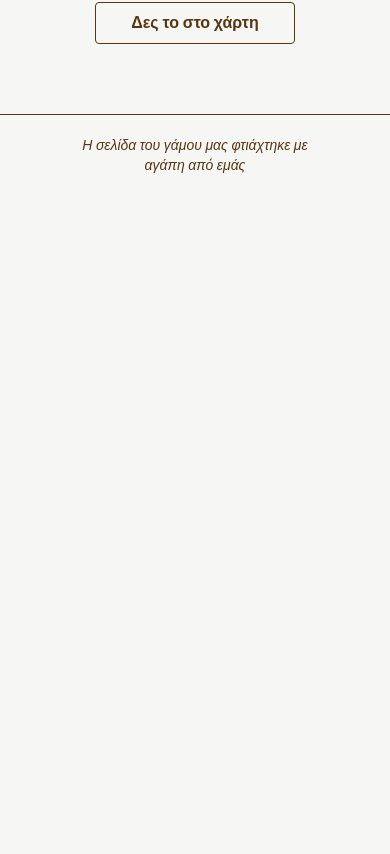
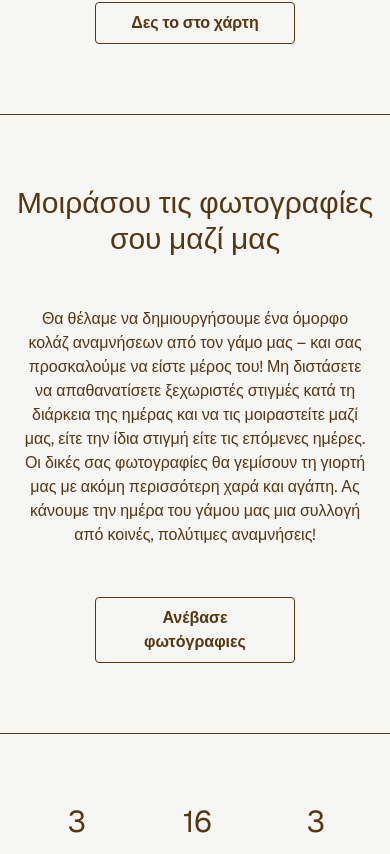
Before and after one commit to Doberjohn/wedding, a Next.js app: page / in a window 390 px wide. Shown: the part 1545-2399 px from the top of the page. Before the commit the page ends 1720 px from the top, so only its background shows below. Built offline with nearby package versions, Linux system fonts and the light colour scheme.

Commit message:
Started mobile refactoring

```diff
--- a/app/page.tsx
+++ b/app/page.tsx
@@ -1,12 +1,12 @@
 "use client"
+// import {images} from "@/config/images";
 // import {ImageGallery} from "react-image-grid-gallery";
 import {OurHistory} from "@/components/OurHistory";
 import {Header} from "@/components/Header";
 import {Schedule} from "@/components/Schedule";
 import {Divider} from "@/components/Divider";
-// import {Photoshare} from "@/components/Photoshare";
-// import {Countdown} from "@/components/Countdown";
-// import {images} from "@/config/images";
+import {Photoshare} from "@/components/Photoshare";
+import {Countdown} from "@/components/Countdown";
 
 export default function Home() {
   return (
@@ -24,12 +24,12 @@ export default function Home() {
         <Schedule/>
         <Divider/>
 
-        {/*<Photoshare/>*/}
-        {/*<Divider/>*/}
+        <Photoshare/>
+        <Divider/>
 
-        {/*<Countdown/>*/}
+        <Countdown/>
       </main>
-      <footer className="flex gap-[24px] flex-wrap items-center justify-center">
+      <footer className="flex items-center mb-5 justify-center">
         <div className="w-[60vw] lg:w-[100%] text-sm italic text-center">
           Η σελίδα του γάμου μας φτιάχτηκε με αγάπη από εμάς
         </div>
--- a/components/Countdown.tsx
+++ b/components/Countdown.tsx
@@ -23,8 +23,6 @@ export const Countdown = () => {
     const days = Math.floor(time / (1000 * 60 * 60 * 24));
     const months = Math.floor(days / 30);
     const hours = Math.floor((time / (1000 * 60 * 60)) % 24);
-    const minutes = Math.floor((time / (1000 * 60)) % 60);
-    const seconds = Math.floor((time / 1000) % 60);
 
     return (
       <div className="flex gap-20">
@@ -40,14 +38,14 @@ export const Countdown = () => {
           <div className='text-3xl'>{hours.toString()}</div>
           <div>ώρες</div>
         </div>
-        <div className="flex flex-col items-center justify-center gap-3">
-          <div className='text-3xl'>{minutes.toString()}</div>
-          <div>λεπτά</div>
-        </div>
-        <div className="flex flex-col items-center justify-center gap-3">
-          <div className='text-3xl'>{seconds.toString()}</div>
-          <div>δευτερόλεπτα</div>
-        </div>
+        {/*<div className="flex flex-col items-center justify-center gap-3">*/}
+        {/*  <div className='text-3xl'>{minutes.toString()}</div>*/}
+        {/*  <div>λεπτά</div>*/}
+        {/*</div>*/}
+        {/*<div className="flex flex-col items-center justify-center gap-3">*/}
+        {/*  <div className='text-3xl'>{seconds.toString()}</div>*/}
+        {/*  <div>δευτερόλεπτα</div>*/}
+        {/*</div>*/}
       </div>
     );
   };
--- a/components/Photoshare.tsx
+++ b/components/Photoshare.tsx
@@ -6,7 +6,7 @@ export const Photoshare = () => {
       <div className="text-3xl">
         Μοιράσου τις φωτογραφίες σου μαζί μας
       </div>
-      <div className='w-250'>
+      <div className='w-[100vw] lg:w-250 px-5'>
         Θα θέλαμε να δημιουργήσουμε ένα όμορφο κολάζ αναμνήσεων από τον γάμο μας – και σας προσκαλούμε να είστε μέρος του!
         Μη διστάσετε να απαθανατίσετε ξεχωριστές στιγμές κατά τη διάρκεια της ημέρας και να τις μοιραστείτε μαζί μας, είτε την ίδια στιγμή είτε τις επόμενες ημέρες.
         Οι δικές σας φωτογραφίες θα γεμίσουν τη γιορτή μας με ακόμη περισσότερη χαρά και αγάπη.
```
